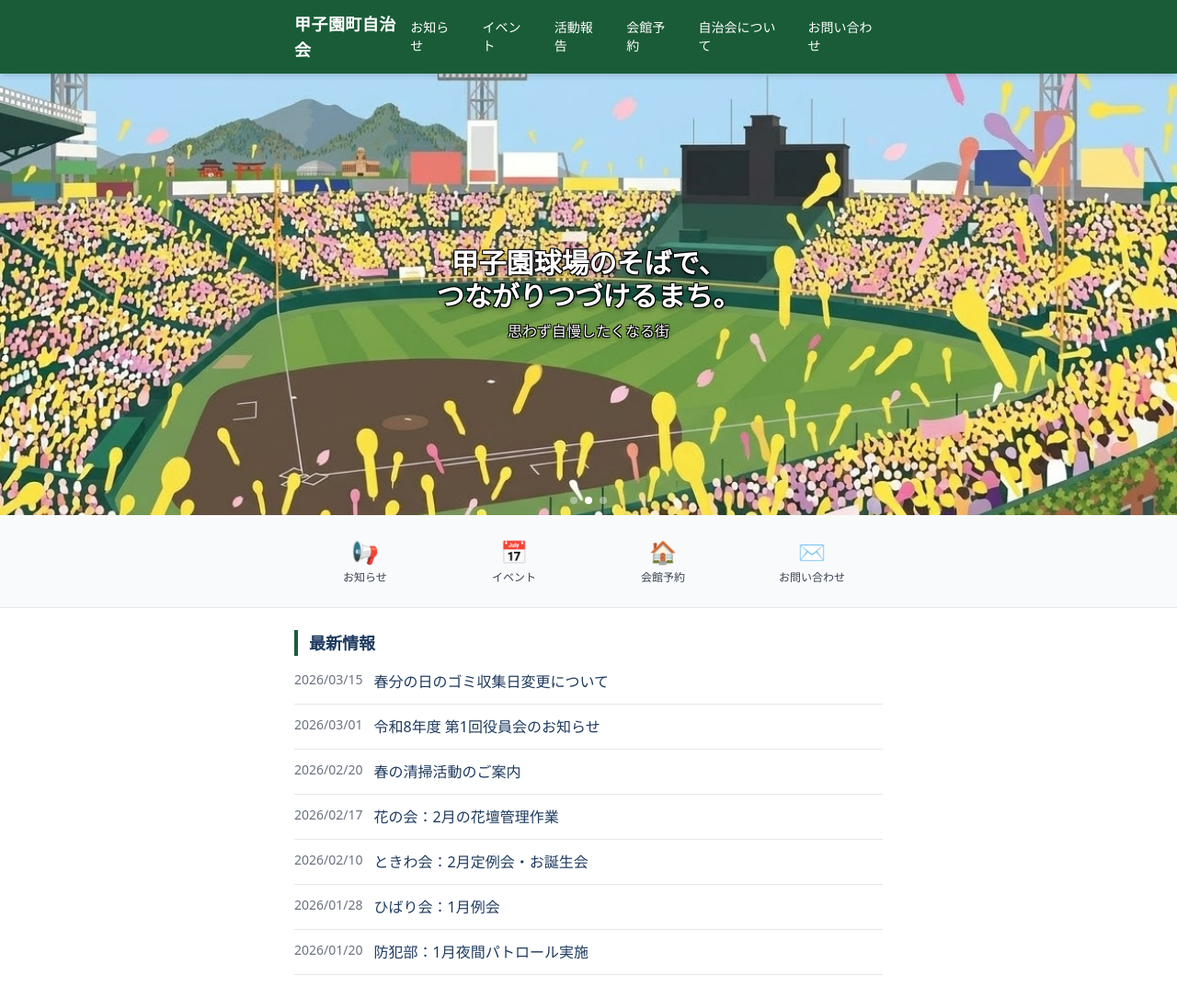
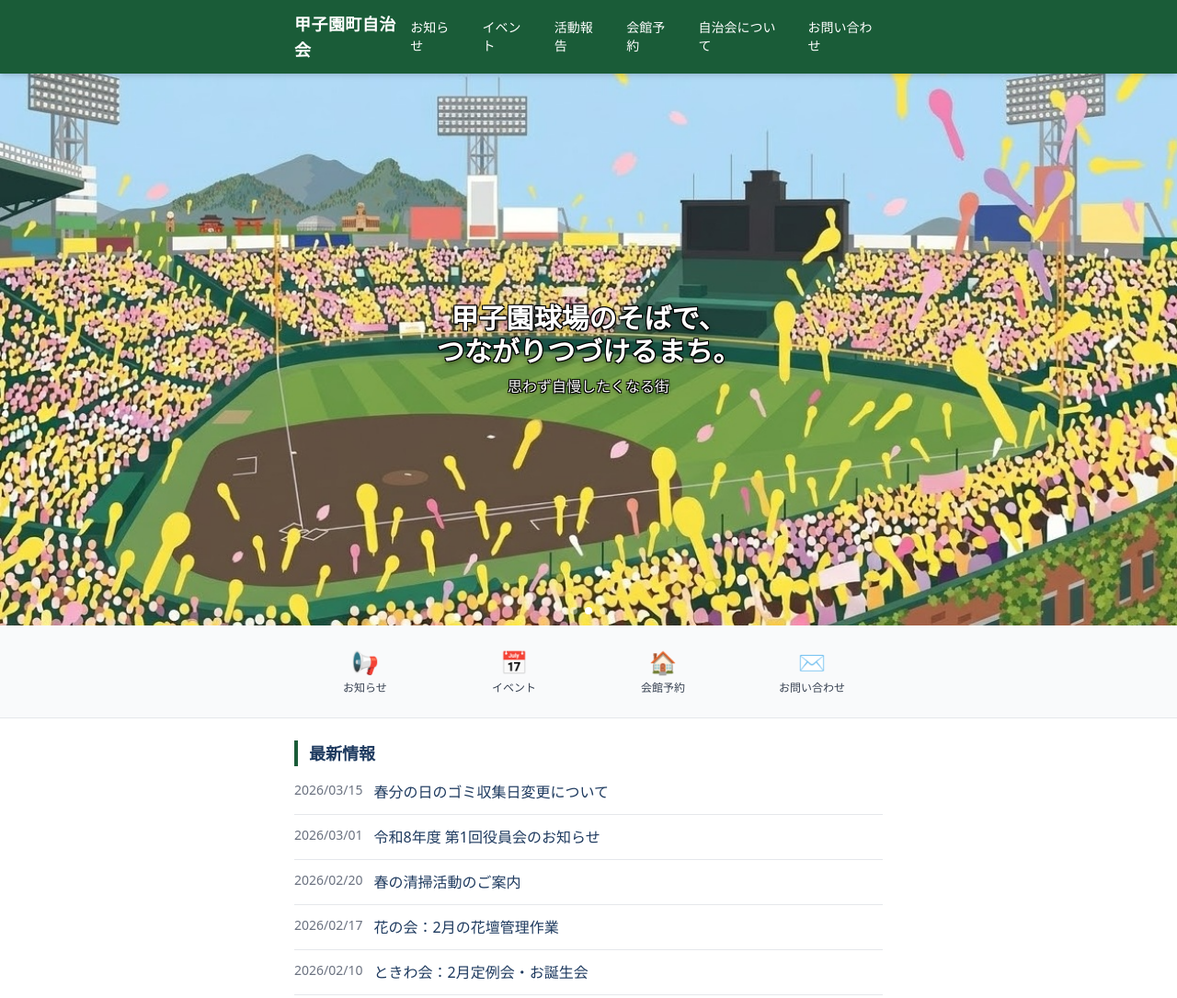
Before and after one commit to ukiajp/koshiencho-jichikai, an Eleventy site: page src/index.njk in a window 1280 px wide. Shown: the top 1085 px of the page at 92% size. Built offline with nearby package versions, Linux system fonts and the light colour scheme; Eleventy itself is replaced by a stand-in of ours; files that its build step writes are made by us from their sources.

Commit message:
ヒーロー：PC高さを600pxに変更

```diff
--- a/src/index.njk
+++ b/src/index.njk
@@ -5,7 +5,7 @@ permalink: /index.html
 ---
 
 <!-- ヒーローセクション（スライドショー） -->
-<section class="relative overflow-hidden h-64 md:h-[480px]">
+<section class="relative overflow-hidden h-64 md:h-[600px]">
 
   <!-- 画像3枚（フェード切り替え） -->
   <div class="absolute inset-0">
```
